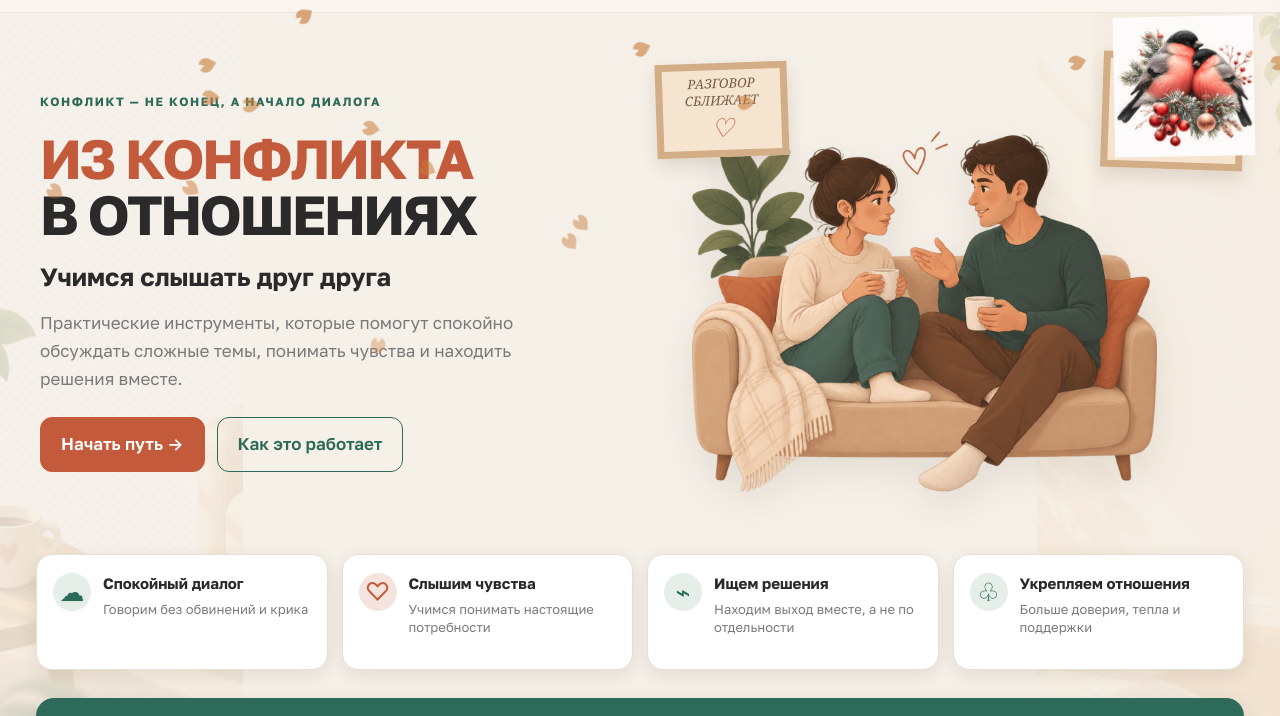
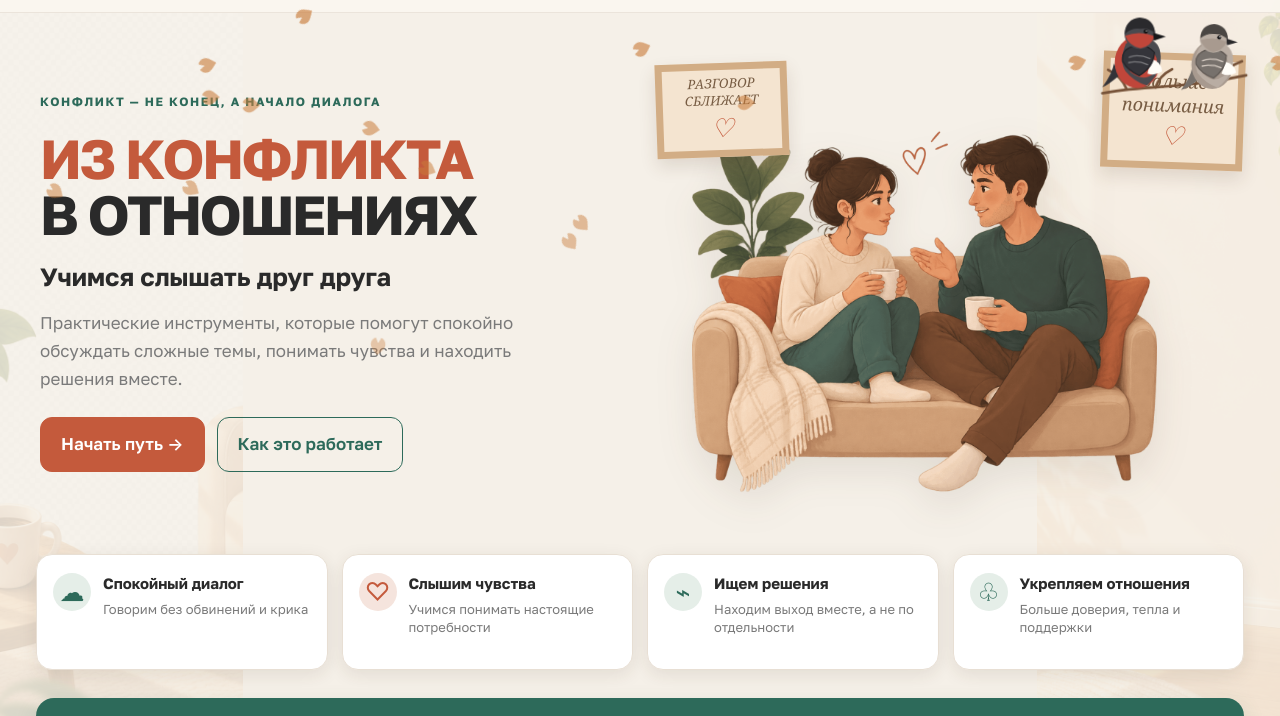
Before and after one commit to artifexform/oporaform, a plain HTML site: page index.html in a window 1280 px wide. Shown: the part 62-778 px from the top of the page. Drawn offline with Linux system fonts and the light colour scheme.

Commit message:
Animate SVG bullfinches in header

```diff
--- a/index.html
+++ b/index.html
@@ -211,20 +211,48 @@ details.more[open] summary::after{transform:rotate(180deg)}
 .bg-decor-right{right:0;background-image:url("images/Repair (17).png")}
 header,main,nav.bottom{position:relative;z-index:2}
 .birds{
-  position:fixed;top:10%;right:2%;width:140px;z-index:5;
+  position:fixed;top:8%;right:2%;width:160px;z-index:5;
   pointer-events:none;transform-origin:center;
   animation:sway 5s ease-in-out infinite;
 }
-.birds img{display:block;width:100%;height:auto;object-fit:contain}
-.birds.fly{animation:fly 2.5s ease-in-out forwards}
+.birds-svg{
+  display:block;width:100%;height:auto;overflow:visible;
+  animation:hover 3s ease-in-out infinite;
+  transform-origin:center;
+}
+.birds .wing{
+  transform-box:fill-box;
+  transform-origin:center;
+  animation:flap 1.15s ease-in-out infinite;
+}
+.birds .female .wing{animation-delay:.22s}
+.birds .head{
+  transform-box:fill-box;
+  transform-origin:center;
+  animation:headTurn 5s ease-in-out infinite;
+}
+.birds .female .head{animation-delay:1.1s}
+@keyframes flap{
+  0%,100%{transform:rotate(0)}
+  50%{transform:rotate(-25deg)}
+}
+@keyframes hover{
+  0%,100%{transform:translateY(0)}
+  50%{transform:translateY(-8px)}
+}
+@keyframes headTurn{
+  0%,70%,100%{transform:rotate(0)}
+  75%,85%{transform:rotate(12deg)}
+}
 @keyframes sway{
-  0%,100%{transform:rotate(-2deg) translateY(0)}
-  50%{transform:rotate(2deg) translateY(-7px)}
+  0%,100%{transform:rotate(-1deg) translateY(0)}
+  50%{transform:rotate(1deg) translateY(-3px)}
 }
-@keyframes fly{
+.birds.fly{animation:birdFlight 2.5s ease-in-out forwards}
+@keyframes birdFlight{
   0%{transform:translate(0,0) rotate(0);opacity:1}
-  45%{transform:translate(-35vw,-15vh) rotate(-8deg);opacity:1}
-  100%{transform:translate(-75vw,-35vh) rotate(12deg);opacity:0}
+  45%{transform:translate(-25vw,-12vh) rotate(-7deg);opacity:1}
+  100%{transform:translate(-65vw,-30vh) rotate(10deg);opacity:0}
 }
 .particle{
   position:fixed;top:-35px;z-index:4;pointer-events:none;
@@ -246,11 +274,11 @@ header,main,nav.bottom{position:relative;z-index:2}
 .sections-illustration img,.saved-illustration img{max-height:240px}
 @media(max-width:900px){
   .bg-decor-left,.bg-decor-right{opacity:.18;width:12vw}
-  .birds{width:110px;right:1%}
+  .birds{width:100px;top:6%;right:1%}
 }
 @media(max-width:480px){
   .bg-decor-left,.bg-decor-right{display:none}
-  .birds{width:82px;top:12%;right:3%}
+  .birds{width:100px;top:6%;right:3%}
   .particle{font-size:16px}
 }
 @media(prefers-reduced-motion:reduce){.birds,.birds.fly,.particle{animation:none!important}}
@@ -400,7 +428,58 @@ main{padding:0 0 100px;position:relative;z-index:1}
 <!-- Fixed decorative backgrounds (CSS only) -->
 <div class="bg-decor-left" aria-hidden="true"></div>
 <div class="bg-decor-right" aria-hidden="true"></div>
-<div class="birds" aria-hidden="true"><img src="images/Repair (11).png" width="140" height="105" alt="" loading="lazy"></div>
+<div class="birds" aria-hidden="true">
+  <svg class="birds-svg" viewBox="0 0 240 160" width="160" height="107" role="img" aria-label="Пара снегирей на ветке" xmlns="http://www.w3.org/2000/svg">
+    <g class="branch" fill="none" stroke="#765238" stroke-width="4" stroke-linecap="round" stroke-linejoin="round">
+      <path d="M12 137 C64 126 132 132 228 112"/>
+      <path d="M48 130 C42 115 33 108 21 102"/>
+      <path d="M185 121 C194 104 207 96 222 91"/>
+      <path d="M92 129 C96 116 105 108 117 102"/>
+    </g>
+
+    <!-- Самец -->
+    <g class="bird male">
+      <path d="M37 111 Q20 125 12 128 Q27 108 30 92 Z" fill="#333338"/>
+      <ellipse cx="65" cy="91" rx="34" ry="39" fill="#c0463a"/>
+      <path d="M48 63 Q63 48 87 58 Q104 67 99 96 Q94 113 79 126 Q59 120 47 104 Q37 88 48 63Z" fill="#4a4a4f"/>
+      <path d="M52 79 Q70 66 91 79 Q99 91 89 108 Q74 121 55 106 Q45 95 52 79Z" fill="#c0463a"/>
+      <path d="M85 86 Q101 90 102 105 Q91 112 80 108Z" fill="#fffdf8"/>
+      <g class="wing">
+        <path d="M48 72 Q72 56 91 77 Q89 99 67 111 Q50 103 43 89 Q42 79 48 72Z" fill="#34343a" stroke="#242429" stroke-width="2"/>
+        <path d="M53 83 Q68 78 84 86 M52 91 Q67 88 80 95" fill="none" stroke="#77777b" stroke-width="2" stroke-linecap="round"/>
+      </g>
+      <g class="head">
+        <circle cx="69" cy="48" r="23" fill="#4a4a4f"/>
+        <path d="M47 48 Q48 26 69 24 Q90 25 92 48 Q82 39 70 41 Q57 39 47 48Z" fill="#2a2a2d"/>
+        <path d="M47 51 Q69 43 91 52 Q86 67 70 70 Q53 67 47 51Z" fill="#c0463a"/>
+        <path d="M89 47 L108 53 L90 59Z" fill="#171719"/>
+        <circle cx="78" cy="45" r="3.2" fill="#111"/>
+        <circle cx="79" cy="44" r="1" fill="#fff"/>
+      </g>
+    </g>
+
+    <!-- Самка -->
+    <g class="bird female">
+      <path d="M155 119 Q139 132 130 133 Q144 115 147 100Z" fill="#77716c"/>
+      <ellipse cx="177" cy="96" rx="31" ry="36" fill="#a89a8f"/>
+      <path d="M158 70 Q176 55 198 66 Q213 77 207 101 Q201 119 185 130 Q166 123 155 108 Q147 88 158 70Z" fill="#b9ada3"/>
+      <path d="M162 86 Q180 73 199 86 Q205 99 194 113 Q178 124 163 109 Q155 98 162 86Z" fill="#a89a8f"/>
+      <path d="M197 91 Q211 95 213 108 Q202 114 191 109Z" fill="#fffdf8"/>
+      <g class="wing">
+        <path d="M158 79 Q180 63 199 83 Q197 104 178 116 Q160 108 153 94 Q152 85 158 79Z" fill="#77716c" stroke="#625b56" stroke-width="2"/>
+        <path d="M163 89 Q178 84 193 92 M162 97 Q177 94 190 101" fill="none" stroke="#d2c8bf" stroke-width="2" stroke-linecap="round"/>
+      </g>
+      <g class="head">
+        <circle cx="180" cy="57" r="21" fill="#b9ada3"/>
+        <path d="M160 57 Q160 37 180 35 Q200 37 201 57 Q191 49 180 50 Q169 49 160 57Z" fill="#4a4643"/>
+        <path d="M160 60 Q180 53 200 61 Q194 75 180 77 Q166 74 160 60Z" fill="#a89a8f"/>
+        <path d="M199 56 L216 61 L200 66Z" fill="#29282a"/>
+        <circle cx="188" cy="55" r="3" fill="#171719"/>
+        <circle cx="189" cy="54" r="1" fill="#fff"/>
+      </g>
+    </g>
+  </svg>
+</div>
 <header class="site-header">
   <div class="wrap header-shell">
     <div class="hrow">
```
